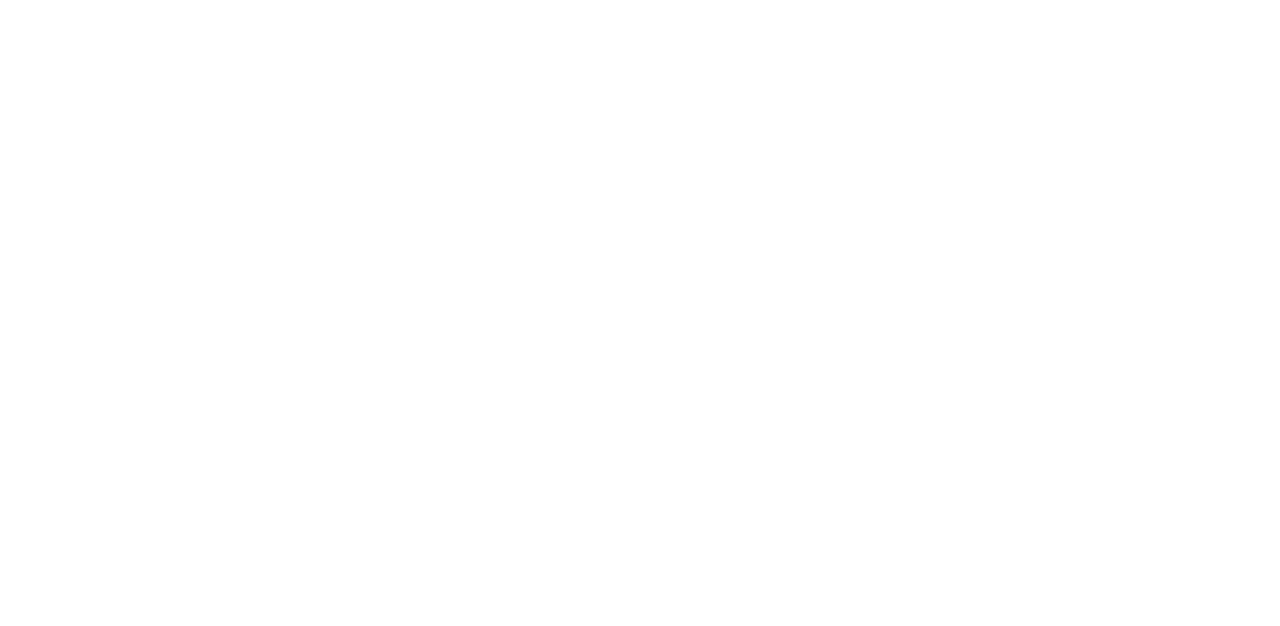
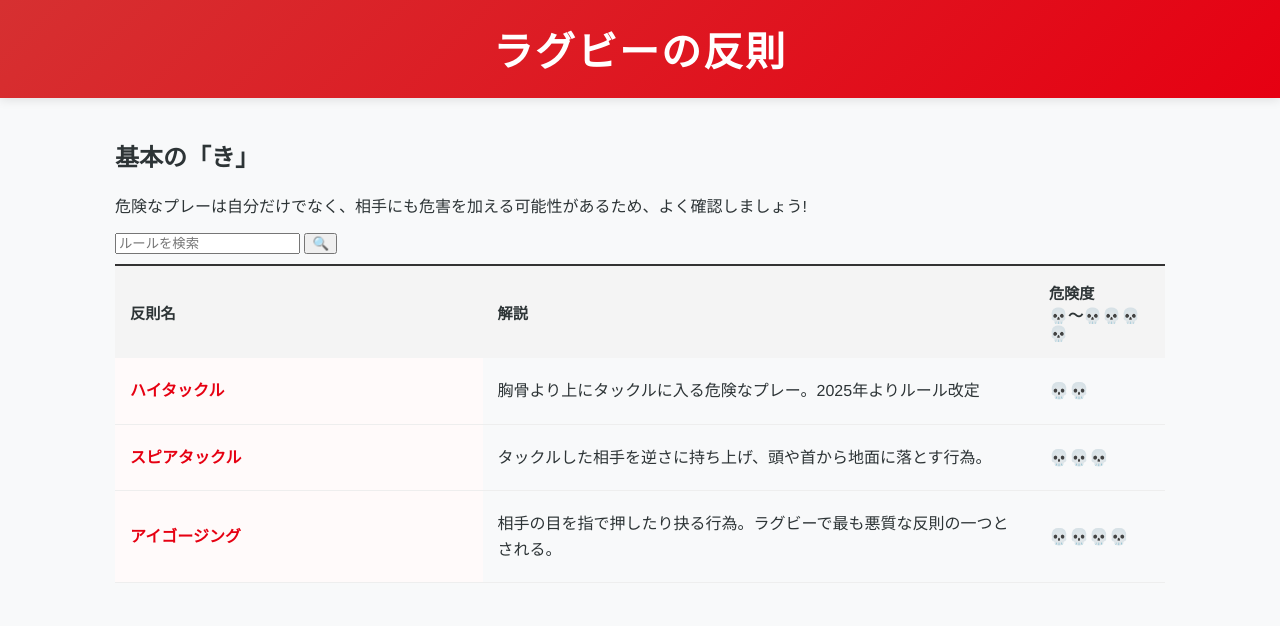
Before and after one commit to K-ai809/Rugby-Navi, a plain HTML site: page fouls.html in a window 1280 px wide. Drawn offline with Linux system fonts and the light colour scheme.

Commit message:
fouls.html復元と微調整

```diff
--- a/fouls.html
+++ b/fouls.html
@@ -0,0 +1,55 @@
+<!DOCTYPE html>
+<html lang="ja">
+<head>
+    <meta charset="UTF-8">
+    <title>反則解説 | ラグビーナビ</title>
+    <link rel="stylesheet" href="style.css">
+</head>
+
+<body>
+    <header id="pageHead">
+        <h1>ラグビーの反則</h1>
+    </header>
+
+    <div id="pageBody">
+        <main class="content-area">
+            <h2>基本の「き」</h2>
+            <p>危険なプレーは自分だけでなく、相手にも危害を加える可能性があるため、よく確認しましょう!</p>
+
+            <div class="serch-box">
+                <input type="text" placeholder="ルールを検索">
+                <button>🔍</button>
+            </div>
+
+            <table class="table">
+                <thead>
+                    <tr>
+                        <th>反則名</th>
+                        <th>解説</th>
+                        <th>危険度<br>💀～💀💀💀💀</th>
+                    </tr>
+                </thead>
+                <tbody>
+                    <tr>
+                        <td class="name">ハイタックル</td>
+                        <td>胸骨より上にタックルに入る危険なプレー。2025年よりルール改定</td>
+                        <td>💀💀</td>
+                    </tr>
+                    <tr>
+                        <td class="name">スピアタックル</td>
+                        <td>タックルした相手を逆さに持ち上げ、頭や首から地面に落とす行為。</td>
+                        <td>💀💀💀</td>
+                    </tr>
+                    <tr>
+                        <td class="name">アイゴージング</td>
+                        <td>相手の目を指で押したり抉る行為。ラグビーで最も悪質な反則の一つとされる。</td>
+                        <td>💀💀💀💀 </td>
+                    </tr>
+                </tbody>
+            </table>
+        </main>
+
+    </div>
+
+</body>
+</html>
--- a/style.css
+++ b/style.css
@@ -206,6 +206,7 @@ body{font-family: "Helvetica Neue", Arial, "Hiragino Kaku Gothic ProN", "Hiragin
 .input-card{flex: 1;
             background: #fdfdfd;
             padding: 15px;
+            margin-bottom: 20px;
             border: 1px solid #ddd;
             border-radius: 10px;}
 
```
Also changed, not shown: guide.html (+11 -0 lines).
